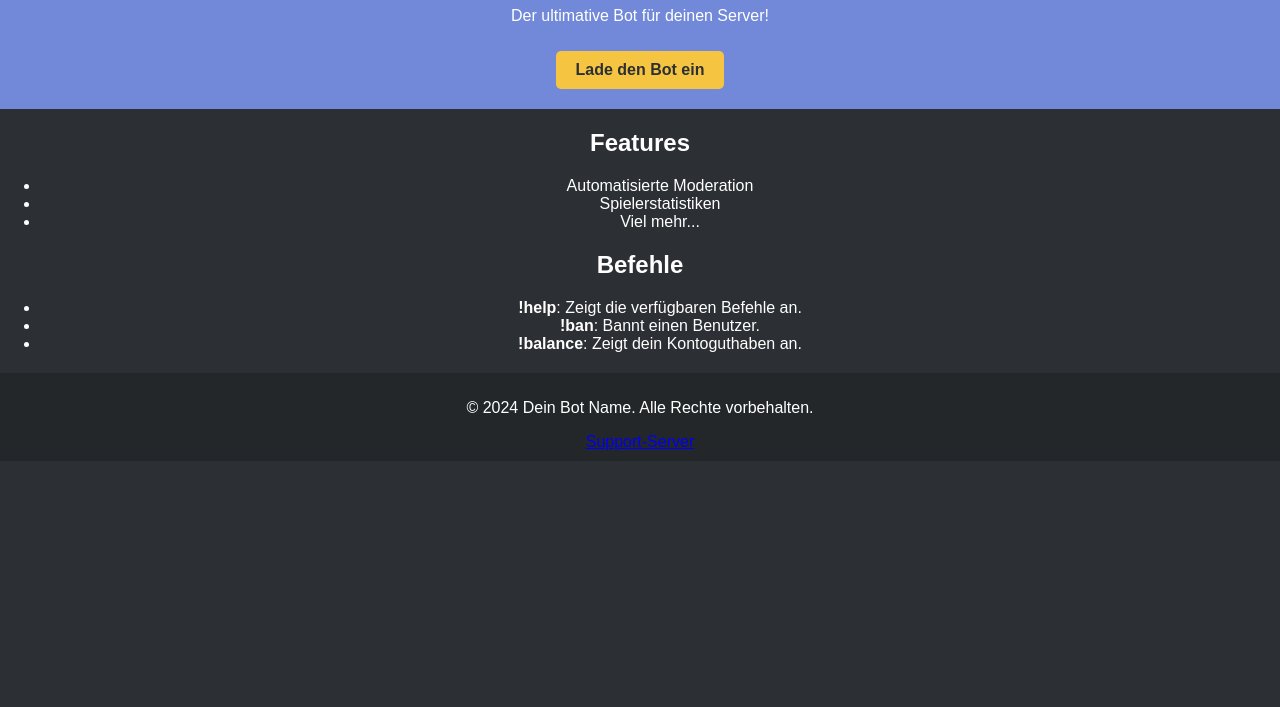
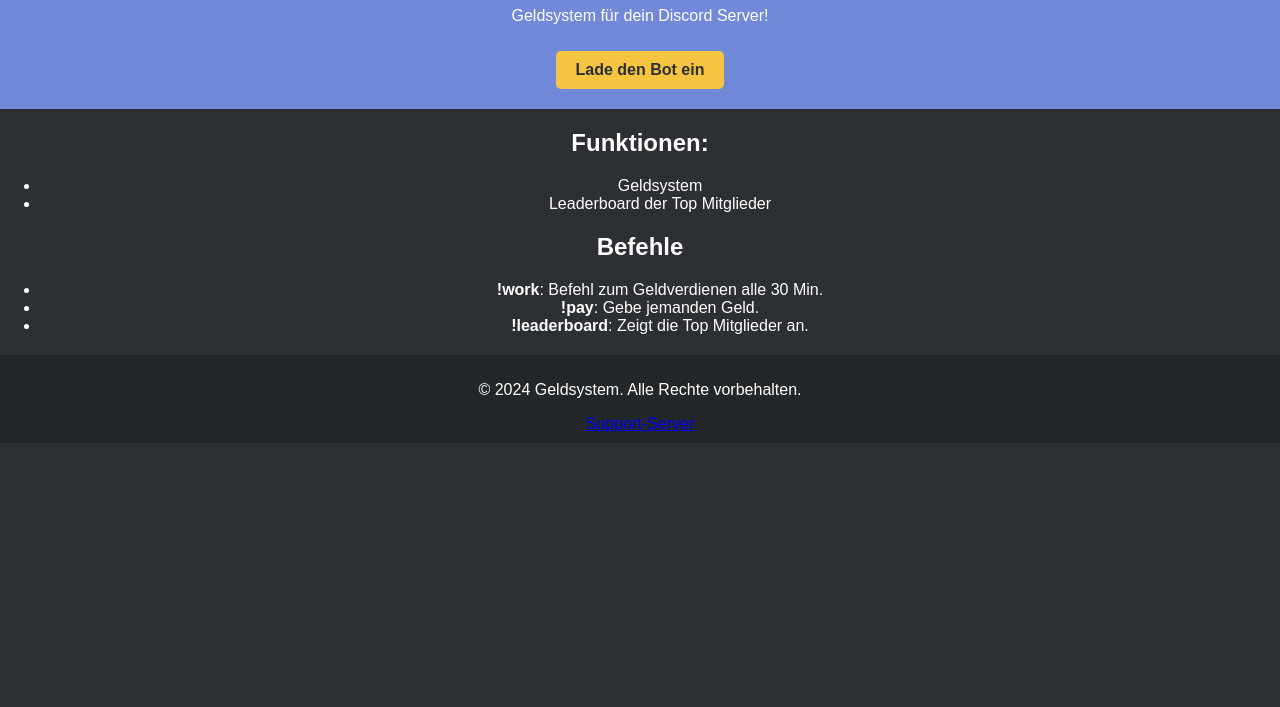
Before and after one commit to Bestrafter/webseite, a plain HTML site: page index.html in a window 1280 px wide. Shown: the part 93-800 px from the top of the page. Drawn offline with Linux system fonts and the light colour scheme.

Commit message:
Version 1.0.1
Discord Bot Dashboard

```diff
--- a/index.html
+++ b/index.html
@@ -3,39 +3,38 @@
 <head>
     <meta charset="UTF-8">
     <meta name="viewport" content="width=device-width, initial-scale=1.0">
-    <title>Mein Discord-Bot</title>
+    <title>Bunity Geldsystem</title>
     <link rel="stylesheet" href="styles.css">
 </head>
 <body>
     <header>
-        <h1>Willkommen zu <span>Dein Bot Name</span></h1>
-        <p>Der ultimative Bot für deinen Server!</p>
-        <a href="https://discord.com/oauth2/authorize?client_id=DEINE_CLIENT_ID&scope=bot" class="btn">Lade den Bot ein</a>
+        <h1>Dashboard<span> Geldsystem</span></h1>
+        <p>Geldsystem für dein Discord Server!</p>
+        <a href="https://discord.com/oauth2/authorize?client_id=1290134761037234238&permissions=8&integration_type=0&scope=bot" class="btn">Lade den Bot ein</a>
     </header>
 
     <main>
         <section id="features">
-            <h2>Features</h2>
+            <h2>Funktionen:</h2>
             <ul>
-                <li>Automatisierte Moderation</li>
-                <li>Spielerstatistiken</li>
-                <li>Viel mehr...</li>
+                <li>Geldsystem</li>
+                <li>Leaderboard der Top Mitglieder</li>
             </ul>
         </section>
 
         <section id="commands">
             <h2>Befehle</h2>
             <ul>
-                <li><strong>!help</strong>: Zeigt die verfügbaren Befehle an.</li>
-                <li><strong>!ban</strong>: Bannt einen Benutzer.</li>
-                <li><strong>!balance</strong>: Zeigt dein Kontoguthaben an.</li>
+                <li><strong>!work</strong>: Befehl zum Geldverdienen alle 30 Min.</li>
+                <li><strong>!pay</strong>: Gebe jemanden Geld.</li>
+                <li><strong>!leaderboard</strong>: Zeigt die Top Mitglieder an.</li>
             </ul>
         </section>
     </main>
 
     <footer>
-        <p>&copy; 2024 Dein Bot Name. Alle Rechte vorbehalten.</p>
-        <a href="https://discord.gg/DEIN_SUPPORT_SERVER">Support-Server</a>
+        <p>&copy; 2024 Geldsystem. Alle Rechte vorbehalten.</p>
+        <a href="https://dsc.gg/Bunity">Support-Server</a>
     </footer>
 </body>
 </html>
```
